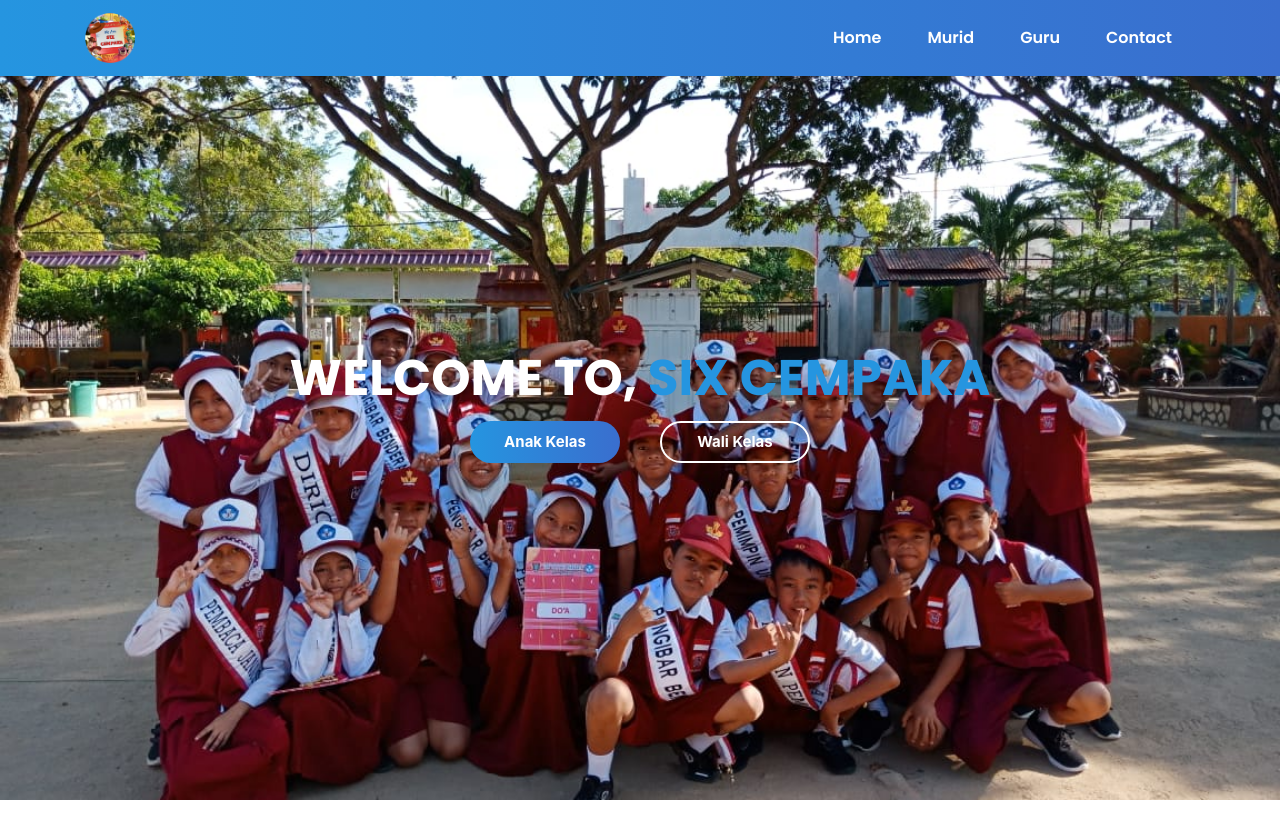
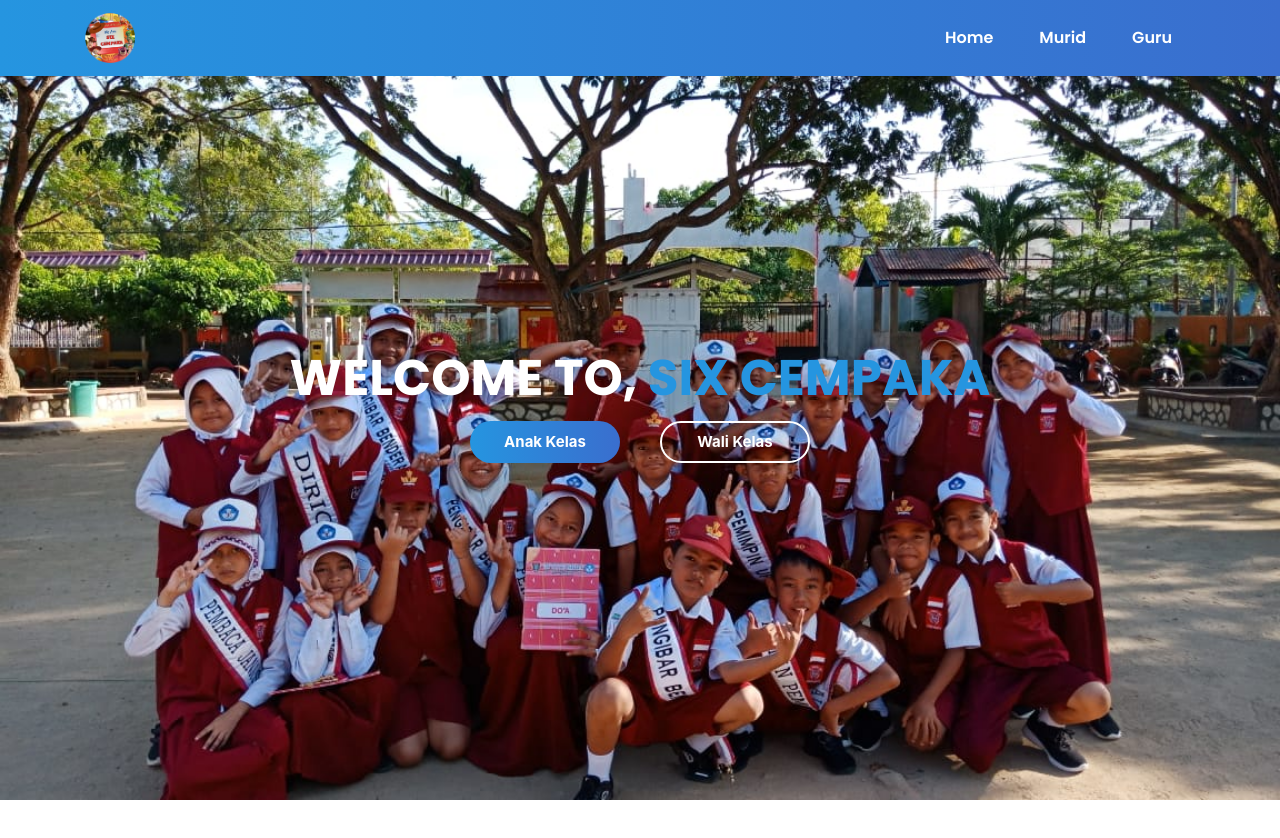
Before and after one commit to fahri1505/sixcempaka, a plain HTML site: page index.html in a window 1280 px wide. Shown: the top 838 px of the page. Drawn offline with nearby package versions, Linux system fonts and the light colour scheme.

Commit message:
index.html

```diff
--- a/index.html
+++ b/index.html
@@ -41,7 +41,6 @@
                         <a class="nav-item nav-link page-scroll" href="#jumbotron">Home</a>
                         <a class="nav-item nav-link page-scroll" href="#member">Murid</a>
                         <a class="nav-item nav-link page-scroll" href="#wali-kelas">Guru</a>
-                        <a class="nav-item nav-link page-scroll" href="#contact">Contact</a>
                     </div>
                 </div>
             </div>
```
